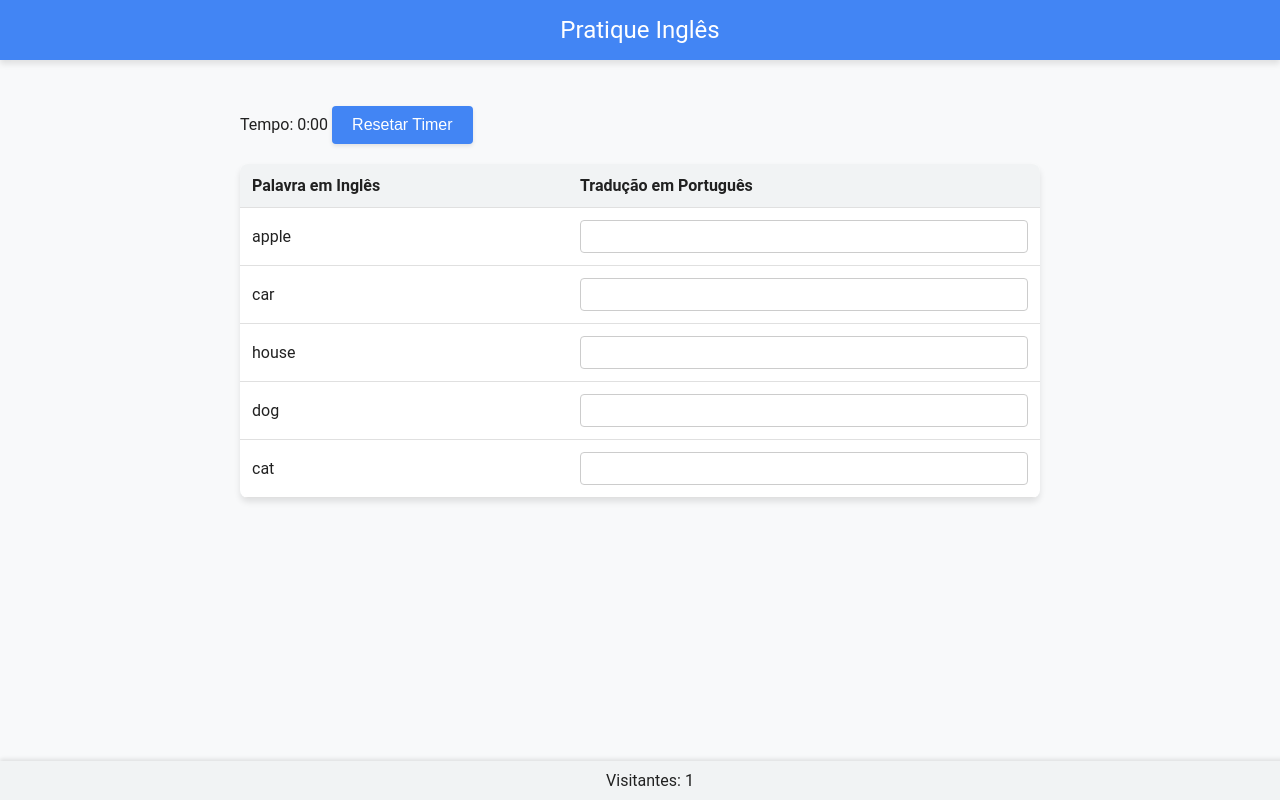
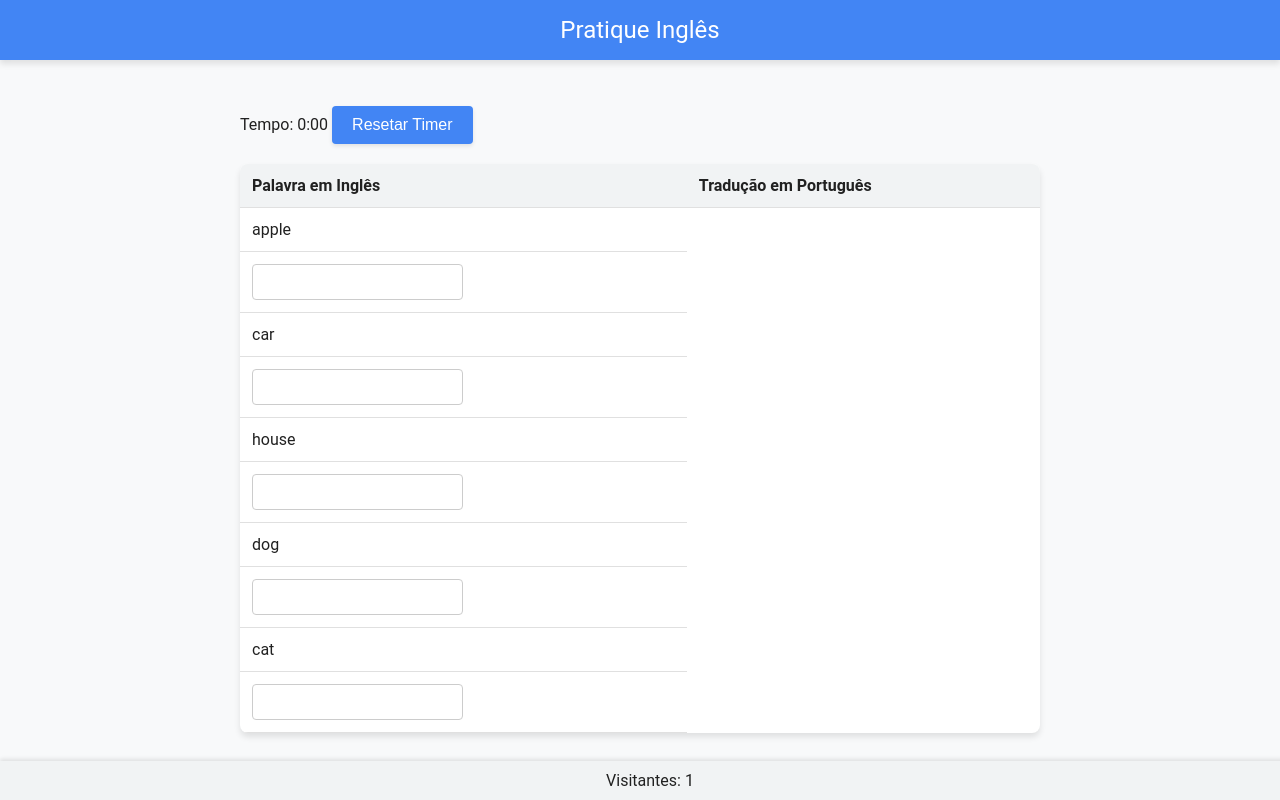
Before and after one commit to wesley-wms/100-palavras-mais-usadas-em-ingles, a plain HTML site: page index.html in a window 1280 px wide. Drawn offline with Linux system fonts and the light colour scheme.

Commit message:
Update index.html
Ajuste layout

```diff
--- a/index.html
+++ b/index.html
@@ -2,7 +2,7 @@
 <html lang="en">
 <head>
   <meta charset="UTF-8" />
-  <meta name="viewport" content="width=device-width, initial-scale=1.0" />
+  <meta name="viewport" content="width=device-width, initial-scale=1.0, user-scalable=no" />
   <title>Pratique Inglês</title>
   <style>
     body {
@@ -43,9 +43,15 @@
     th {
       background-color: #f1f3f4;
     }
+    td {
+      display: flex;
+      align-items: center;
+      justify-content: space-between;
+    }
     input[type="text"] {
       padding: 8px;
-      width: 100%;
+      font-size: 16px; /* Evita zoom automático */
+      width: 50%; /* Ajuste proporcional */
       border: 1px solid #ccc;
       border-radius: 4px;
       box-sizing: border-box;
```
